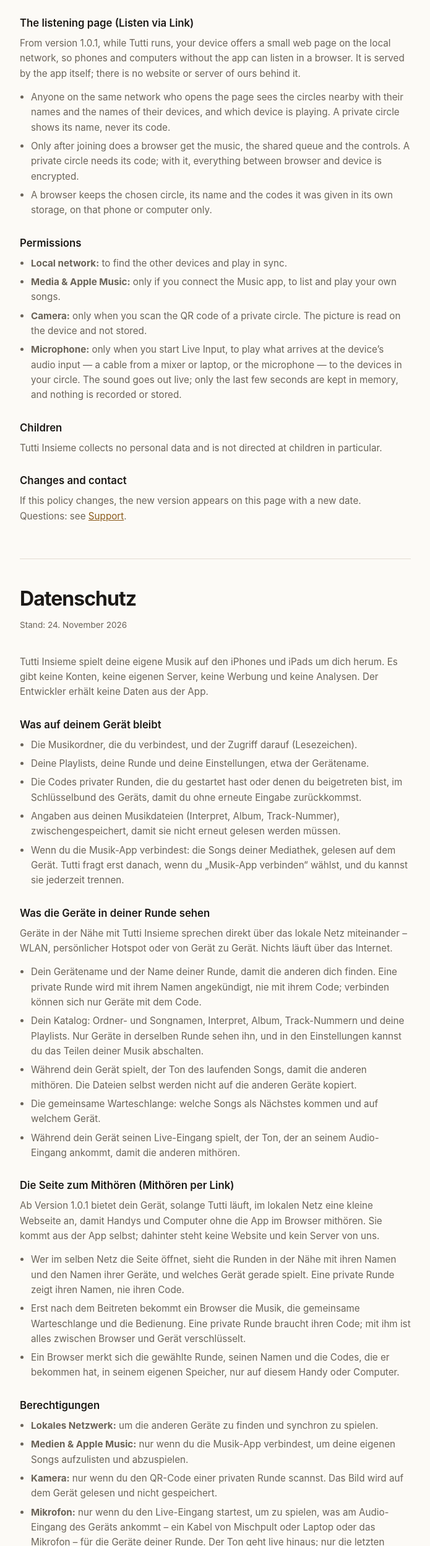
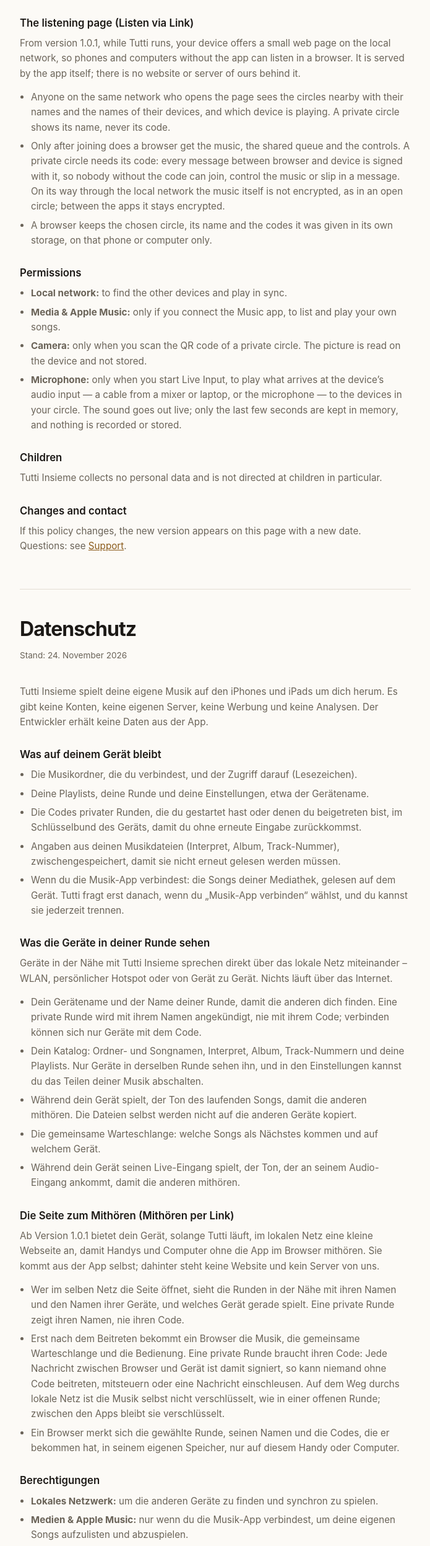
Before and after one commit to petergerov/tutti-insieme, a plain HTML site: page docs/privacy.html in a window 1280 px wide. Shown: the part 1025-3519 px from the top of the page at 62% size, without its empty margins (292-987 px from the left). Drawn offline with Linux system fonts and the light colour scheme.

Commit message:
Update website from tutti-insieme-develop 287e4af

```diff
--- a/docs/privacy.html
+++ b/docs/privacy.html
@@ -66,7 +66,7 @@
     <p>From version 1.0.1, while Tutti runs, your device offers a small web page on the local network, so phones and computers without the app can listen in a browser. It is served by the app itself; there is no website or server of ours behind it.</p>
     <ul>
       <li>Anyone on the same network who opens the page sees the circles nearby with their names and the names of their devices, and which device is playing. A private circle shows its name, never its code.</li>
-      <li>Only after joining does a browser get the music, the shared queue and the controls. A private circle needs its code; with it, everything between browser and device is encrypted.</li>
+      <li>Only after joining does a browser get the music, the shared queue and the controls. A private circle needs its code: every message between browser and device is signed with it, so nobody without the code can join, control the music or slip in a message. On its way through the local network the music itself is not encrypted, as in an open circle; between the apps it stays encrypted.</li>
       <li>A browser keeps the chosen circle, its name and the codes it was given in its own storage, on that phone or computer only.</li>
     </ul>
 
@@ -114,7 +114,7 @@
     <p>Ab Version 1.0.1 bietet dein Gerät, solange Tutti läuft, im lokalen Netz eine kleine Webseite an, damit Handys und Computer ohne die App im Browser mithören. Sie kommt aus der App selbst; dahinter steht keine Website und kein Server von uns.</p>
     <ul>
       <li>Wer im selben Netz die Seite öffnet, sieht die Runden in der Nähe mit ihren Namen und den Namen ihrer Geräte, und welches Gerät gerade spielt. Eine private Runde zeigt ihren Namen, nie ihren Code.</li>
-      <li>Erst nach dem Beitreten bekommt ein Browser die Musik, die gemeinsame Warteschlange und die Bedienung. Eine private Runde braucht ihren Code; mit ihm ist alles zwischen Browser und Gerät verschlüsselt.</li>
+      <li>Erst nach dem Beitreten bekommt ein Browser die Musik, die gemeinsame Warteschlange und die Bedienung. Eine private Runde braucht ihren Code: Jede Nachricht zwischen Browser und Gerät ist damit signiert, so kann niemand ohne Code beitreten, mitsteuern oder eine Nachricht einschleusen. Auf dem Weg durchs lokale Netz ist die Musik selbst nicht verschlüsselt, wie in einer offenen Runde; zwischen den Apps bleibt sie verschlüsselt.</li>
       <li>Ein Browser merkt sich die gewählte Runde, seinen Namen und die Codes, die er bekommen hat, in seinem eigenen Speicher, nur auf diesem Handy oder Computer.</li>
     </ul>
 
```
Also changed, not shown: docs/listen-via-link.html (+1 -1 lines), docs/mithoeren-per-link.html (+1 -1 lines).
